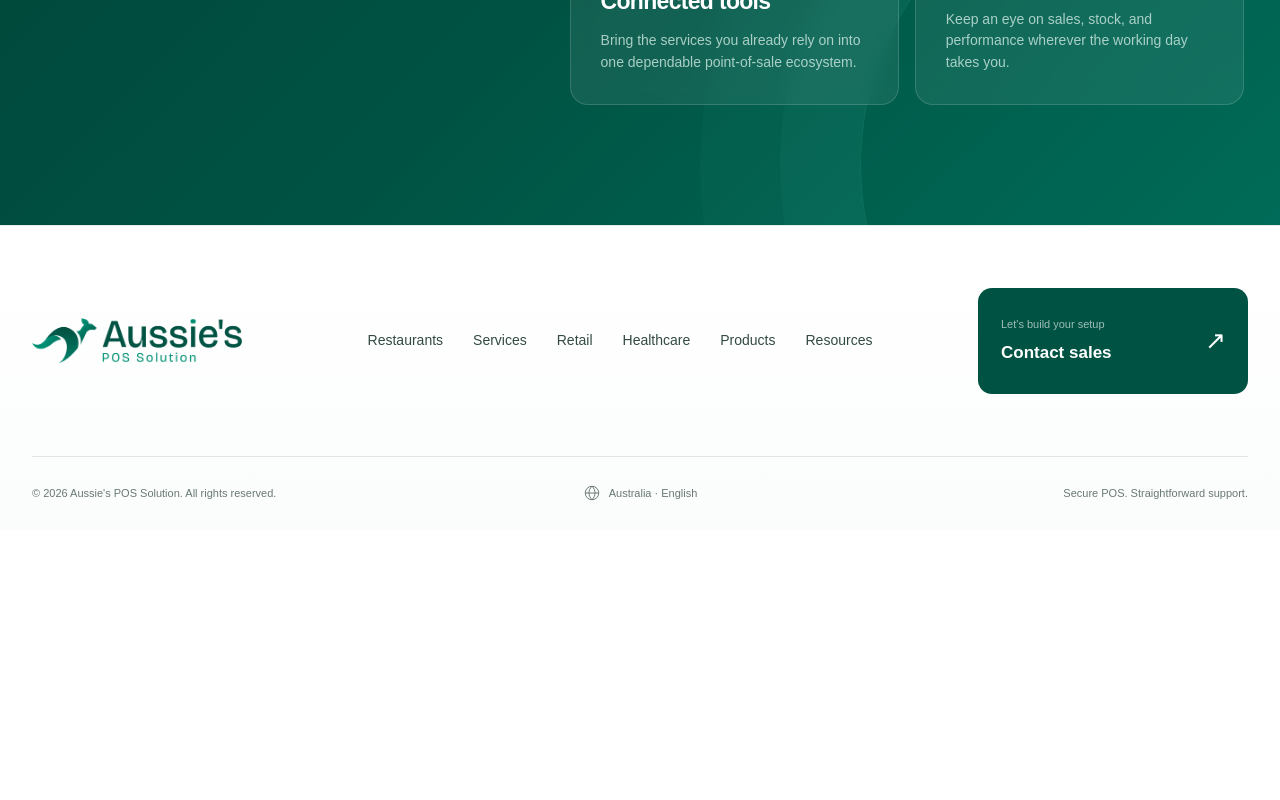
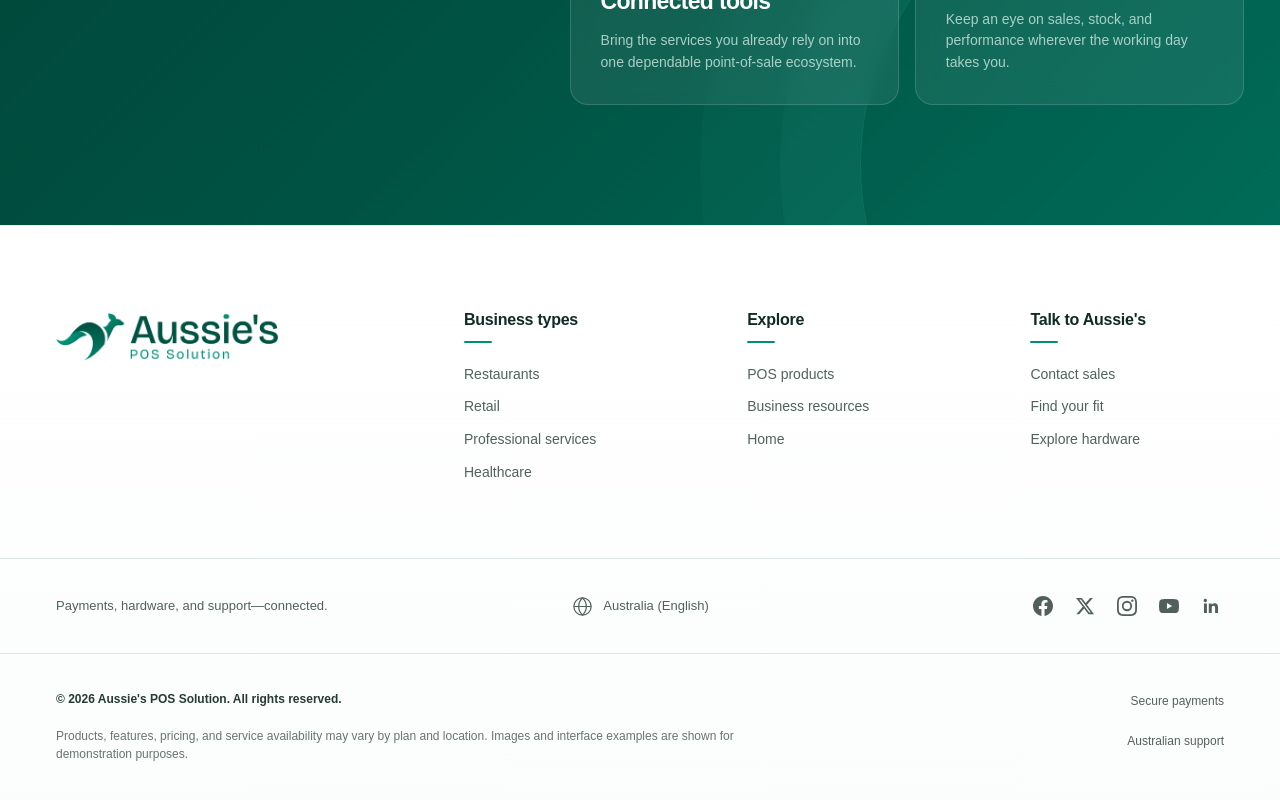
Before and after one commit to bmybrand/aussies, a Next.js app: page / in a window 1280 px wide. Shown: the part 6424-7224 px from the top of the page. Before the commit the page ends 6954 px from the top, so only its background shows below. Built offline with nearby package versions, Linux system fonts and the light colour scheme; a web font is replaced by a local one.

Commit message:
Refactor Footer component to use grouped links and enhance styling for better layout and visibility

```diff
--- a/src/app/home/components/Footer.tsx
+++ b/src/app/home/components/Footer.tsx
@@ -4,44 +4,88 @@ import Image from "next/image";
 import Link from "next/link";
 import { useRevealOnce } from "./useRevealOnce";
 
-const footerLinks = [
-  { label: "Restaurants", href: "/restaurants" },
-  { label: "Services", href: "/services" },
-  { label: "Retail", href: "/retail" },
-  { label: "Healthcare", href: "/healthcare" },
-  { label: "Products", href: "/products" },
-  { label: "Resources", href: "/resources" },
+const footerGroups = [
+  {
+    title: "Business types",
+    links: [
+      { label: "Restaurants", href: "/restaurants" },
+      { label: "Retail", href: "/retail" },
+      { label: "Professional services", href: "/services" },
+      { label: "Healthcare", href: "/healthcare" },
+    ],
+  },
+  {
+    title: "Explore",
+    links: [
+      { label: "POS products", href: "/products" },
+      { label: "Business resources", href: "/resources" },
+      { label: "Home", href: "/" },
+    ],
+  },
+  {
+    title: "Talk to Aussie's",
+    links: [
+      { label: "Contact sales", href: "/#contact" },
+      { label: "Find your fit", href: "/#solutions" },
+      { label: "Explore hardware", href: "/products" },
+    ],
+  },
 ];
 
 function GlobeIcon() {
   return <svg viewBox="0 0 24 24" aria-hidden="true"><circle cx="12" cy="12" r="9" /><path d="M3 12h18M12 3c3 3 4 6 4 9s-1 6-4 9c-3-3-4-6-4-9s1-6 4-9Z" /></svg>;
 }
 
+function SocialIcon({ name, href }: { name: string; href: string }) {
+  let mark;
+  if (name === "Facebook") mark = <path d="M24 12.07C24 5.4 18.63 0 12 0S0 5.4 0 12.07C0 18.1 4.39 23.1 10.13 24v-8.44H7.08v-3.49h3.05V9.41c0-3.03 1.79-4.7 4.53-4.7 1.31 0 2.69.24 2.69.24v2.97h-1.51c-1.49 0-1.96.93-1.96 1.89v2.26h3.33l-.53 3.49h-2.8V24C19.61 23.1 24 18.1 24 12.07Z" />;
+  else if (name === "X") mark = <path d="M18.24 2.25h3.31l-7.23 8.26 8.51 11.24h-6.66l-5.21-6.82-5.97 6.82H1.68l7.73-8.84L1.25 2.25h6.83l4.71 6.23 5.45-6.23Zm-1.16 17.52h1.84L7.08 4.13H5.12l11.96 15.64Z" />;
+  else if (name === "Instagram") mark = <path d="M12 2.16c3.2 0 3.58.01 4.85.07 3.26.15 4.78 1.7 4.93 4.93.06 1.27.07 1.65.07 4.85s-.01 3.58-.07 4.85c-.15 3.22-1.67 4.77-4.93 4.92-1.27.06-1.65.07-4.85.07s-3.58-.01-4.85-.07c-3.27-.15-4.78-1.7-4.93-4.93-.06-1.27-.07-1.65-.07-4.85s.01-3.58.07-4.85c.15-3.23 1.67-4.78 4.93-4.93C8.42 2.17 8.8 2.16 12 2.16ZM12 0C8.74 0 8.33.01 7.05.07 2.7.27.27 2.69.07 7.05.01 8.33 0 8.74 0 12s.01 3.67.07 4.95c.2 4.36 2.62 6.78 6.98 6.98C8.33 23.99 8.74 24 12 24s3.67-.01 4.95-.07c4.35-.2 6.78-2.62 6.98-6.98.06-1.28.07-1.69.07-4.95s-.01-3.67-.07-4.95C23.73 2.7 21.31.27 16.95.07 15.67.01 15.26 0 12 0Zm0 5.84A6.16 6.16 0 1 0 12 18.16 6.16 6.16 0 0 0 12 5.84Zm0 10.16a4 4 0 1 1 0-8 4 4 0 0 1 0 8Zm6.41-11.84a1.44 1.44 0 1 0 0 2.88 1.44 1.44 0 0 0 0-2.88Z" />;
+  else if (name === "YouTube") mark = <path d="M23.5 6.19a3.02 3.02 0 0 0-2.12-2.14C19.5 3.54 12 3.54 12 3.54s-7.5 0-9.38.51A3.02 3.02 0 0 0 .5 6.19 31.5 31.5 0 0 0 0 12a31.5 31.5 0 0 0 .5 5.81 3.02 3.02 0 0 0 2.12 2.14c1.88.51 9.38.51 9.38.51s7.5 0 9.38-.51a3.02 3.02 0 0 0 2.12-2.14A31.5 31.5 0 0 0 24 12a31.5 31.5 0 0 0-.5-5.81ZM9.55 15.57V8.43L15.82 12l-6.27 3.57Z" />;
+  else mark = <path d="M20.45 20.45h-3.56v-5.57c0-1.33-.02-3.04-1.85-3.04-1.85 0-2.13 1.45-2.13 2.94v5.67H9.35V9h3.41v1.56h.05c.47-.9 1.64-1.85 3.37-1.85 3.6 0 4.27 2.37 4.27 5.46v6.28ZM5.34 7.43a2.07 2.07 0 1 1 0-4.13 2.07 2.07 0 0 1 0 4.13ZM3.56 9h3.56v11.45H3.56V9Z" />;
+  return <a href={href} target="_blank" rel="noreferrer" aria-label={name}><svg viewBox="0 0 24 24" aria-hidden="true">{mark}</svg></a>;
+}
+
 export function Footer() {
   const { ref, isVisible } = useRevealOnce(0.08);
 
   return (
-    <footer ref={ref} className={`site-footer site-footer--compact${isVisible ? " site-footer--visible" : ""}`} id="contact">
-      <div className="footer-main">
+    <footer ref={ref} className={`site-footer${isVisible ? " site-footer--visible" : ""}`} id="contact">
+      <div className="footer-directory footer-directory--current">
         <Link className="footer-logo" href="/" aria-label="Aussie's POS Solution home">
           <Image src="/images/brand/aussies-pos-logo.png" alt="Aussie's POS Solution" width={280} height={150} />
         </Link>
-
-        <nav className="footer-page-links" aria-label="Footer navigation">
-          {footerLinks.map((link) => <Link href={link.href} key={link.href}>{link.label}</Link>)}
+        <nav className="footer-links footer-links--current" aria-label="Footer navigation">
+          {footerGroups.map((group) => (
+            <div className="footer-link-group" key={group.title}>
+              <h3>{group.title}</h3>
+              {group.links.map((link) => <Link href={link.href} key={link.href}>{link.label}</Link>)}
+            </div>
+          ))}
         </nav>
-
-        <Link className="footer-contact" href="/#contact">
-          <span>Let&apos;s build your setup</span>
-          <strong>Contact sales</strong>
-          <b aria-hidden="true">↗</b>
-        </Link>
       </div>
 
-      <div className="footer-bottom">
-        <p>© 2026 Aussie&apos;s POS Solution. All rights reserved.</p>
-        <span><GlobeIcon /> Australia · English</span>
-        <small>Secure POS. Straightforward support.</small>
+      <div className="footer-utility">
+        <p className="footer-promise">Payments, hardware, and support—connected.</p>
+        <div className="footer-region"><GlobeIcon /> Australia (English)</div>
+        <div className="footer-socials" aria-label="Social media links">
+          <SocialIcon name="Facebook" href="https://www.facebook.com/" />
+          <SocialIcon name="X" href="https://x.com/" />
+          <SocialIcon name="Instagram" href="https://www.instagram.com/" />
+          <SocialIcon name="YouTube" href="https://www.youtube.com/" />
+          <SocialIcon name="LinkedIn" href="https://www.linkedin.com/" />
+        </div>
+      </div>
+
+      <div className="footer-legal footer-legal--current">
+        <div className="footer-disclaimer">
+          <p>© 2026 Aussie&apos;s POS Solution. All rights reserved.</p>
+          <p>Products, features, pricing, and service availability may vary by plan and location. Images and interface examples are shown for demonstration purposes.</p>
+        </div>
+        <nav className="footer-policies" aria-label="Legal information">
+          <span>Secure payments</span>
+          <span>Australian support</span>
+        </nav>
       </div>
     </footer>
   );
--- a/src/app/home/home.css
+++ b/src/app/home/home.css
@@ -542,6 +542,13 @@
 .site-footer .footer-link-group:nth-child(1) { transition-delay: .06s; }.site-footer .footer-link-group:nth-child(2) { transition-delay: .11s; }.site-footer .footer-link-group:nth-child(3) { transition-delay: .16s; }.site-footer .footer-link-group:nth-child(4) { transition-delay: .21s; }.site-footer .footer-link-group:nth-child(5) { transition-delay: .26s; }.site-footer .footer-link-group:nth-child(6) { transition-delay: .31s; }.site-footer .footer-link-group:nth-child(7) { transition-delay: .36s; }.site-footer .footer-link-group:nth-child(8) { transition-delay: .41s; }
 .site-footer .footer-utility { transition-delay: .25s; }.site-footer .footer-legal { transition-delay: .32s; }
 .site-footer--visible .footer-logo, .site-footer--visible .footer-link-group, .site-footer--visible .footer-utility, .site-footer--visible .footer-legal { opacity: 1; transform: translateY(0); }
+.footer-directory--current { display: grid; grid-template-columns: 280px 1fr; align-items: start; gap: clamp(70px, 10vw, 170px); }
+.footer-directory--current .footer-logo { margin: 0; }
+.footer-links--current { grid-template-columns: repeat(3, minmax(150px, 1fr)); column-gap: clamp(44px, 7vw, 110px); row-gap: 32px; }
+.footer-promise { margin: 0; color: #53605c; font-size: 13px; }
+.footer-legal--current { padding-top: 36px; padding-bottom: 44px; }
+.footer-legal--current .footer-disclaimer { max-width: 700px; }
+.footer-legal--current .footer-policies span { color: #52615d; font-size: 12px; }
 
 /* Compact shared footer for the current site map. */
 .site-footer--compact { padding: 0 max(32px, calc((100vw - 1450px) / 2)); }
@@ -593,6 +600,7 @@
   .ordering-heading { grid-template-columns: 1fr; gap: 28px; }
   .ordering-intro { max-width: 650px; }
   .footer-main { grid-template-columns: 190px 1fr; min-height: 250px; gap: 30px; }.site-footer--compact .footer-logo, .site-footer--compact .footer-logo img { width: 180px; }.footer-page-links { justify-content: flex-end; }.footer-contact { grid-column: 1 / -1; min-height: 82px; margin-bottom: 30px; }
+  .footer-directory--current { grid-template-columns: 210px 1fr; gap: 55px; }.footer-links--current { gap: 42px 28px; }
 }
 
 @media (max-width: 720px) {
@@ -608,6 +616,7 @@
   .ecosystem-section { padding: 76px 20px 86px; }.ecosystem-heading { margin-bottom: 48px; }.ecosystem-heading h2 { font-size: 44px; }.ecosystem-content { gap: 46px; }.ecosystem-orbit { width: min(390px, calc(100vw - 24px)); }.orbit-hub { width: 78px; height: 78px; }.orbit-hub img { width: 58px; height: 58px; }.orbit-item span { width: 50px; height: 50px; }.orbit-item strong { font-size: 12px; }.ecosystem-panel { min-height: 280px; padding: 34px 28px; }.ecosystem-panel h3 { font-size: 29px; }
   .support-section { padding: 80px 20px; }.support-intro h2 { font-size: 43px; }.support-grid { grid-template-columns: 1fr; }.support-card { min-height: 230px; }
   .footer-directory { padding: 56px 24px; }.footer-logo { margin-bottom: 46px; }.footer-links { grid-template-columns: repeat(2, minmax(0, 1fr)); gap: 48px 26px; }.footer-utility { grid-template-columns: 1fr auto; gap: 18px; padding: 18px 24px; }.footer-region { justify-self: end; }.footer-socials { grid-column: 1 / -1; justify-content: flex-start; }.footer-legal { grid-template-columns: 1fr; gap: 28px; min-height: 0; padding: 32px 24px 46px; }.footer-policies { align-items: flex-start; flex-direction: row; flex-wrap: wrap; gap: 16px 24px; }
+  .footer-directory--current { display: block; }.footer-directory--current .footer-logo { margin-bottom: 46px; }.footer-links--current { grid-template-columns: repeat(2, minmax(0, 1fr)); }
   .site-footer--compact { padding-inline: 20px; }.footer-main { display: flex; min-height: 0; align-items: flex-start; flex-direction: column; gap: 30px; padding: 52px 0 34px; }.site-footer--compact .footer-logo { margin: 0; }.footer-page-links { display: grid; grid-template-columns: repeat(2, 1fr); width: 100%; justify-content: start; gap: 8px 24px; }.footer-contact { width: 100%; margin: 4px 0 0; }.footer-bottom { display: flex; min-height: 0; align-items: flex-start; flex-direction: column; gap: 12px; padding: 22px 0 28px; }.footer-bottom small { justify-self: auto; }
 }
 
```
